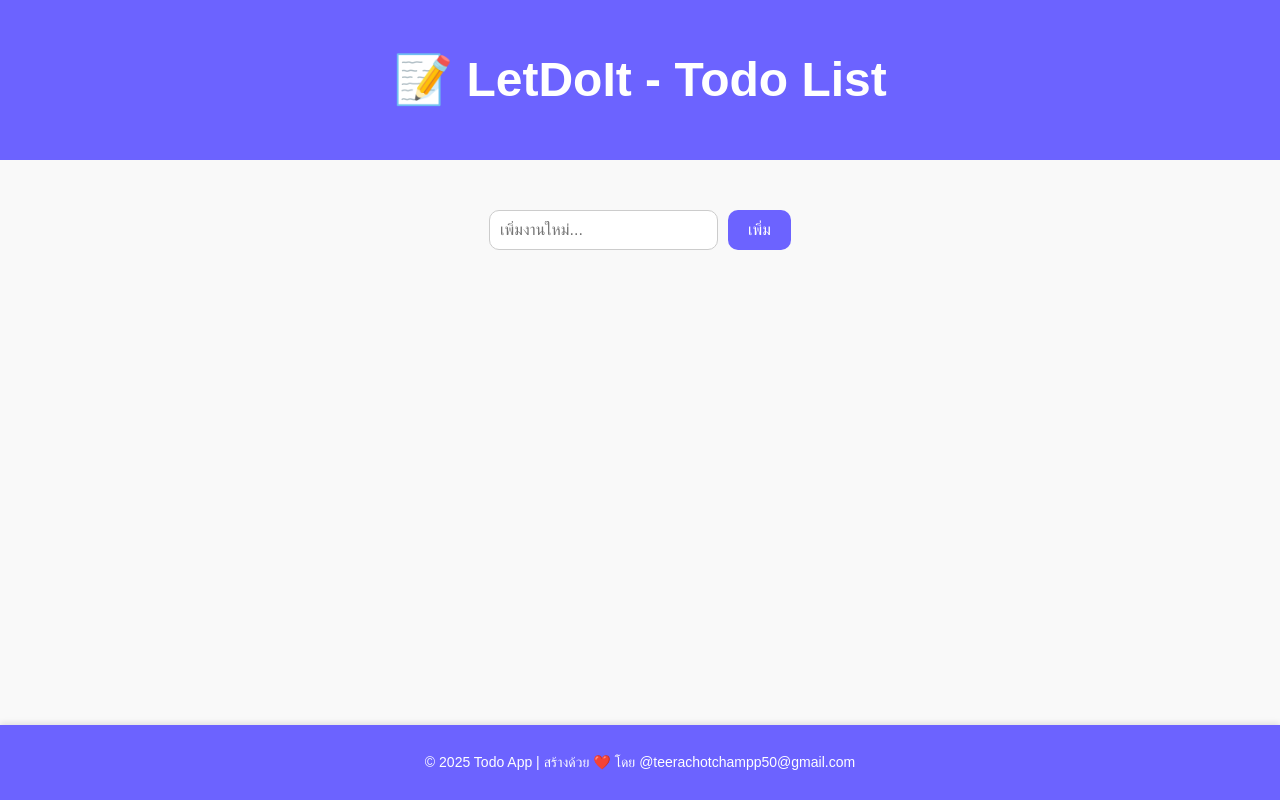
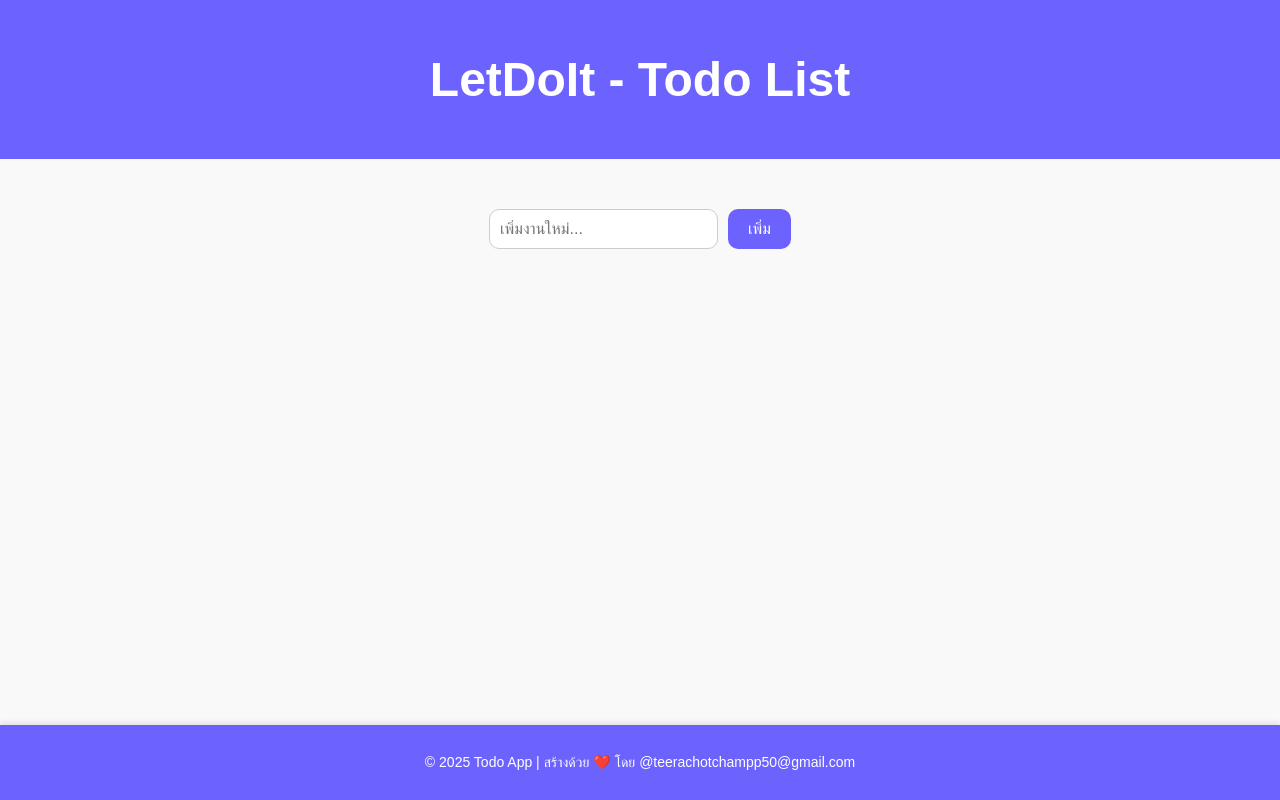
Before and after one commit to Cx9P/LetDoIt, a plain HTML site: page index.html in a window 1280 px wide. Drawn offline with Linux system fonts and the light colour scheme; no server answers.

Commit message:
TodolistApp

```diff
--- a/index.html
+++ b/index.html
@@ -8,7 +8,7 @@
 </head>
 <body>
   <header>
-    <h1>📝 LetDoIt - Todo List</h1>
+    <h1>LetDoIt - Todo List</h1>
   </header>
 
   <div class="container">
```
